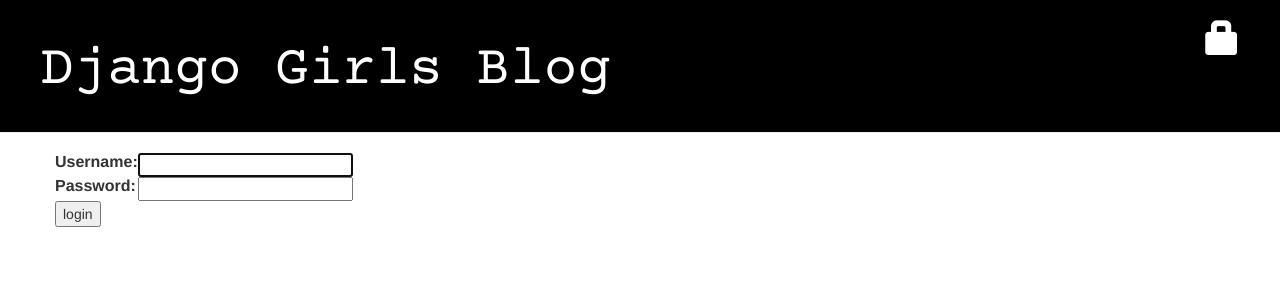
After one commit to jakelong12556/CV_Blog, a Django app: page /accounts/login/ in a window 1280 px wide. The commit adds this page. Shown: the top 300 px of the page. Run offline with Django 3.2, Linux system fonts and the light colour scheme; some libraries are stand-ins or nearby versions.

Commit message:
finishing the base website and add login logout

```diff
--- a/blog/templates/blog/base.html
+++ b/blog/templates/blog/base.html
@@ -27,6 +27,18 @@
       <a href="{% url 'post_new' %}" class="top-menu"
         ><span class="glyphicon glyphicon-plus"></span
       ></a>
+      <a href="{% url 'post_draft_list' %}" class="top-menu"
+        ><span class="glyphicon glyphicon-edit"></span
+      ></a>
+      <p class="top-menu">
+        Hello {{ user.username }}
+        <small>(<a href="{% url 'logout' %}">Log out</a>)</small>
+      </p>
+
+      {% else %}
+      <a href="{% url 'login' %}" class="top-menu"
+        ><span class="glyphicon glyphicon-lock"></span
+      ></a>
       {% endif %}
       <h1><a href="/">Django Girls Blog</a></h1>
     </div>
--- /dev/null
+++ b/blog/templates/registration/login.html
@@ -0,0 +1,21 @@
+{% extends "blog/base.html" %} {% block content %} {% if form.errors %}
+<p>Your username and password didn't match. Please try again.</p>
+{% endif %}
+
+<form method="post" action="{% url 'login' %}">
+  {% csrf_token %}
+  <table>
+    <tr>
+      <td>{{ form.username.label_tag }}</td>
+      <td>{{ form.username }}</td>
+    </tr>
+    <tr>
+      <td>{{ form.password.label_tag }}</td>
+      <td>{{ form.password }}</td>
+    </tr>
+  </table>
+
+  <input type="submit" value="login" />
+  <input type="hidden" name="next" value="{{ next }}" />
+</form>
+{% endblock %}
--- a/blog/urls.py
+++ b/blog/urls.py
@@ -1,4 +1,5 @@
 from django.urls import path
+
 from . import views
 
 # url patterns
@@ -8,4 +9,7 @@
     path('post/<int:pk>/', views.post_detail, name='post_detail'),
     path('post/new/', views.post_new, name='post_new'),
     path('post/<int:pk>/edit/', views.post_edit, name='post_edit'),
+    path('drafts/', views.post_draft_list, name='post_draft_list'),
+    path('post/<pk>/publish/', views.post_publish, name='post_publish'),
+    path('post/<pk>/remove/', views.post_remove, name='post_remove'),
 ]
--- a/mysite/settings.py
+++ b/mysite/settings.py
@@ -120,3 +120,5 @@
 
 STATIC_URL = '/static/'
 STATIC_ROOT = os.path.join(BASE_DIR, 'static')
+
+LOGIN_REDIRECT_URL = '/'
--- a/mysite/urls.py
+++ b/mysite/urls.py
@@ -16,7 +16,10 @@
 from django.contrib import admin
 from django.urls import path, include
 
+from django.contrib.auth import views
 urlpatterns = [
     path('admin/', admin.site.urls),
+    path('accounts/login/', views.LoginView.as_view(), name='login'),
+    path('accounts/logout/', views.LogoutView.as_view(next_page='/'), name='logout'),
     path('', include('blog.urls')),
 ]
```
Also changed, not shown: blog/templates/blog/post_detail.html (+13 -0 lines), blog/templates/blog/post_draft_list.html (added, +7 -0 lines), blog/views.py (+25 -4 lines).
